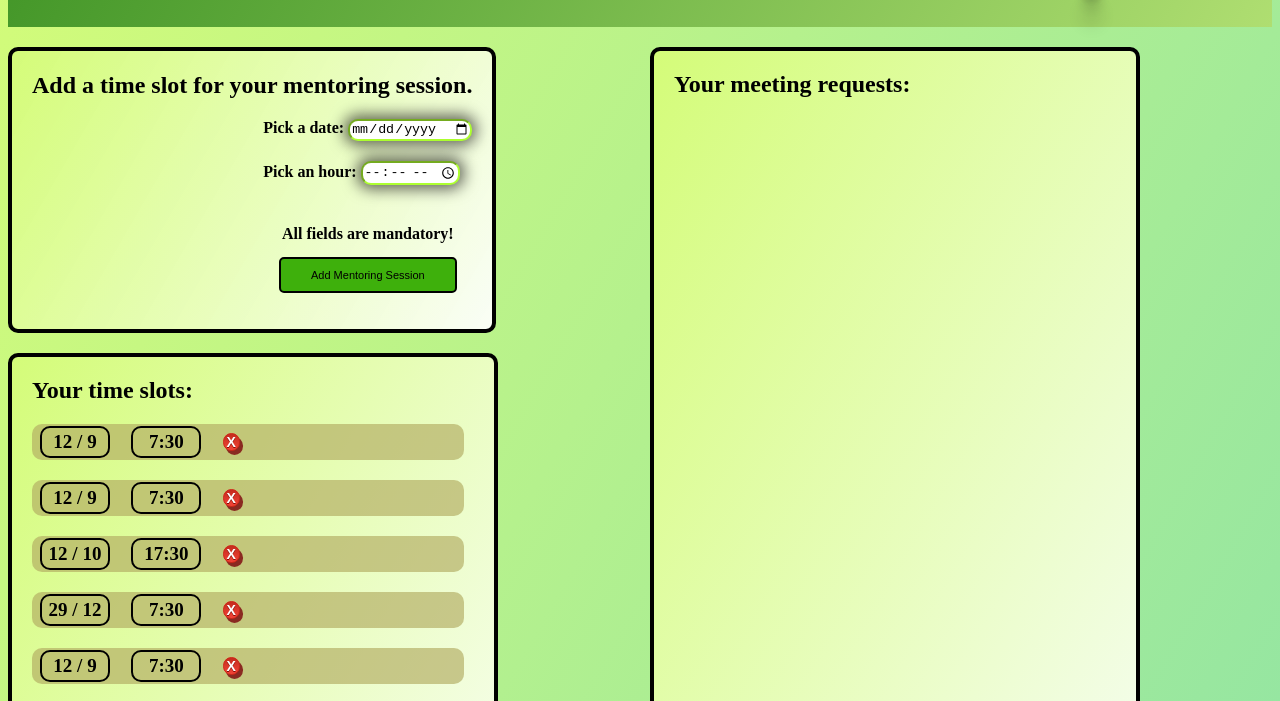
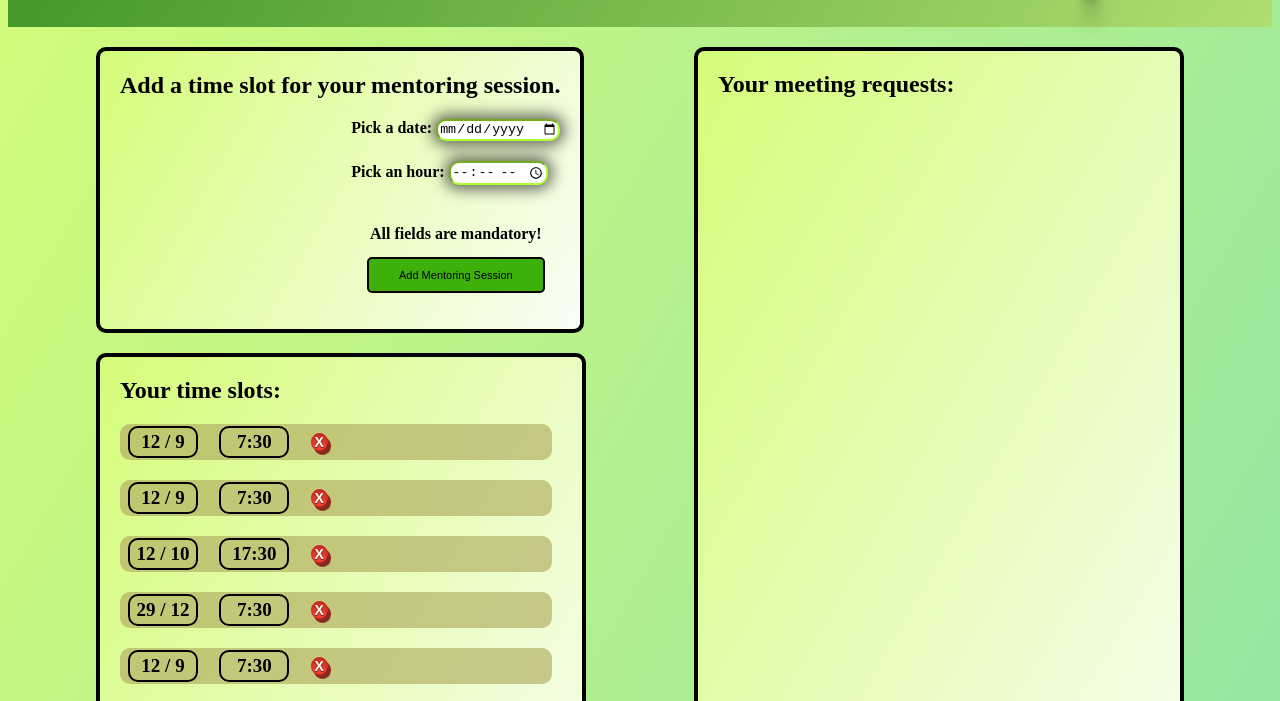
Before and after one commit to RaduDanBurchel/WebProject, a plain HTML site: page WebProject-main/HTML Files/mentorMain.html in a window 1280 px wide. Shown: the part 96-797 px from the top of the page. Drawn offline with Linux system fonts and the light colour scheme.

Commit message:
Better alignment for Mentor page

```diff
--- a/WebProject-main/HTML Files/CSS Files/mentor_style.css
+++ b/WebProject-main/HTML Files/CSS Files/mentor_style.css
@@ -215,13 +215,14 @@
     display: grid;
     grid-template-columns: auto auto;
     column-gap: 20px;
-    grid-template-rows: 1fr min-content;
+    justify-content: space-evenly;
 }
 
 .meetingRequests{
     grid-column-start: 2;
     grid-row-start: 1;
     grid-row-end: 3;
+
 }
 
 .timeSlot{
@@ -229,6 +230,7 @@
     grid-column-end:1;
     grid-row-start: 1;
     grid-row-end: 1;
+
 }
 
 .timeSlotViewer{
@@ -237,4 +239,5 @@
     grid-row-start: 2;
     grid-row-end: 2;
 
+
 }
```
